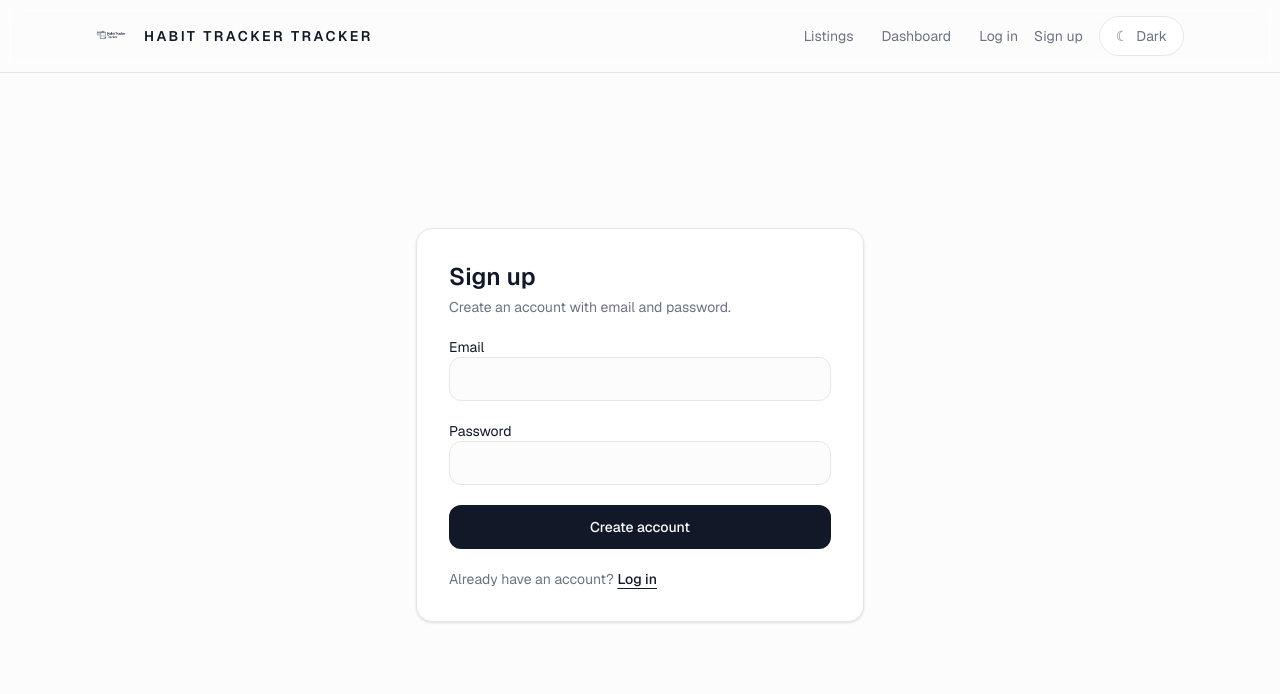
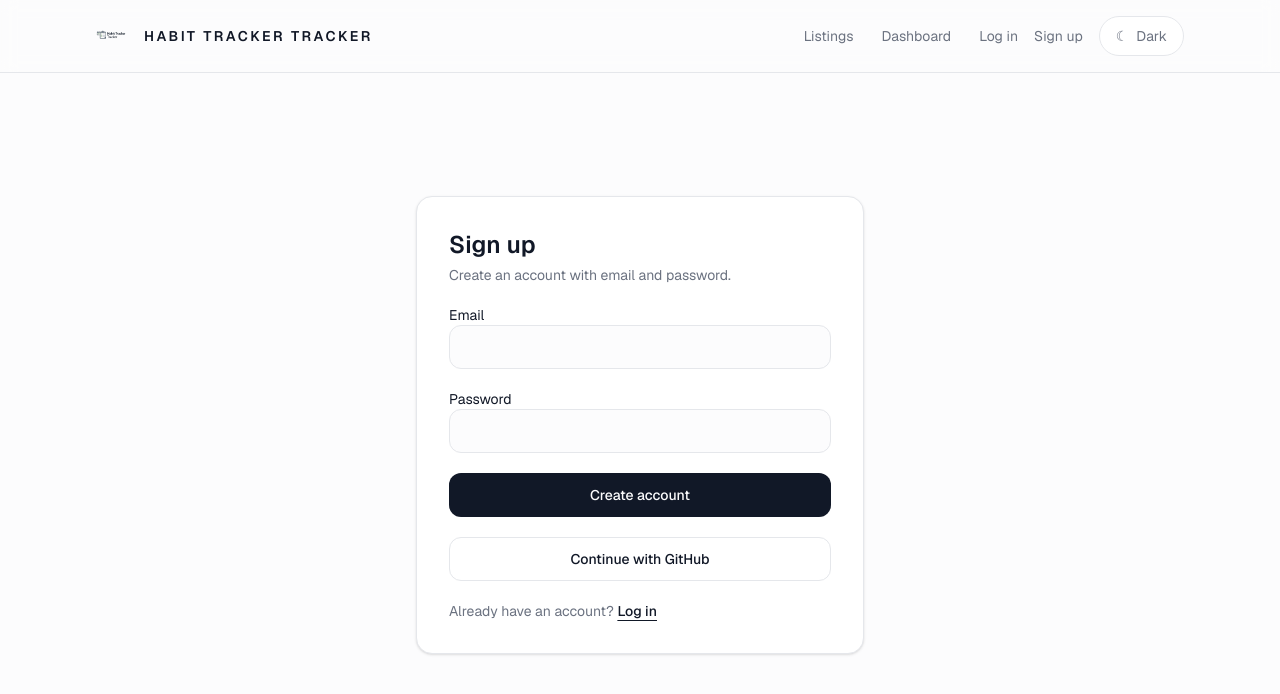
Before and after one commit to RemeJuan/htt, a Next.js app: page /signup in a window 1280 px wide. Shown: the top 694 px of the page. Built offline with nearby package versions, Linux system fonts and the light colour scheme; no server answers.

Commit message:
feat(auth): enable GitHub OAuth sign-in
Allows users to authenticate using their GitHub accounts. This change introduces the OAuth flow into the authentication form and adds robust error handling to the callback page to ensure a smooth sign-in experience.

```diff
--- a/app/auth/callback/page.tsx
+++ b/app/auth/callback/page.tsx
@@ -17,8 +17,21 @@ export default function AuthCallbackPage() {
 
     const params = new URLSearchParams(window.location.search);
     const authCode = params.get("code") ?? "";
+    const authError = params.get("error") ?? params.get("error_description") ?? "";
     const next = params.get("next") ?? "/dashboard";
     const safeNext = next.startsWith("/") && !next.startsWith("//") ? next : "/dashboard";
+    const linkedProvider = params.get("linked") ?? "";
+
+    if (authError) {
+      void Promise.resolve().then(() => {
+        if (!active) return;
+        setStatus("Sign in failed.");
+        setError(authError);
+      });
+      return () => {
+        active = false;
+      };
+    }
 
     if (!authCode) {
       void Promise.resolve().then(() => {
--- a/components/auth-form.tsx
+++ b/components/auth-form.tsx
@@ -28,6 +28,33 @@ export function AuthForm({ mode }: AuthFormProps) {
   const next = searchParams.get("next") ?? "/dashboard";
   const safeNext = next.startsWith("/") && !next.startsWith("//") ? next : "/dashboard";
   const switchAuthHref = `${isSignup ? "/login" : "/signup"}?next=${encodeURIComponent(safeNext)}`;
+  const callbackUrl = getAuthCallbackUrl(safeNext);
+
+  async function handleGitHubAuth() {
+    setError("");
+    setLoading(true);
+
+    try {
+      const supabase = getSupabaseBrowserClient();
+      const { error } = await supabase.auth.signInWithOAuth({
+        provider: "github",
+        options: {
+          redirectTo: callbackUrl,
+          queryParams: {
+            next: safeNext,
+          },
+        },
+      });
+
+      if (error) {
+        setError(error.message);
+      }
+    } catch (error) {
+      setError(error instanceof Error ? error.message : "Supabase auth is not configured.");
+    } finally {
+      setLoading(false);
+    }
+  }
 
   async function handleSubmit(event: FormEvent<HTMLFormElement>) {
     event.preventDefault();
@@ -226,6 +253,15 @@ export function AuthForm({ mode }: AuthFormProps) {
         )}
       </button>
 
+      <button
+        type="button"
+        onClick={handleGitHubAuth}
+        disabled={loading}
+        className="inline-flex h-11 w-full items-center justify-center rounded-xl border border-border px-4 text-sm font-medium transition hover:bg-accent disabled:cursor-not-allowed disabled:opacity-50"
+      >
+        Continue with GitHub
+      </button>
+
       {!isSignup && !resetSent && (
         <p className="text-sm">
           <Link
```
Also changed, not shown: 2 other files (tests, documents, lock files or other folders).
